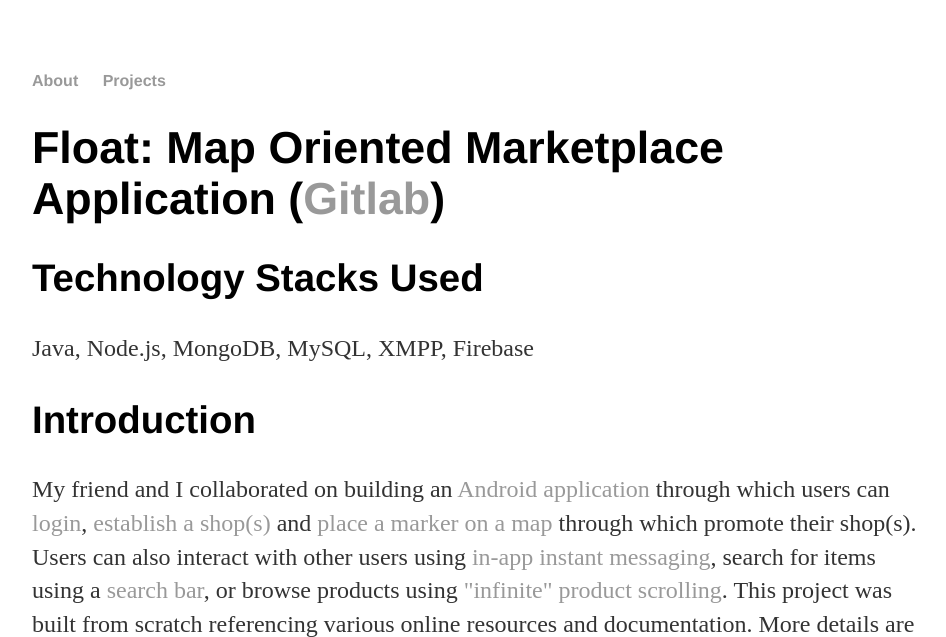
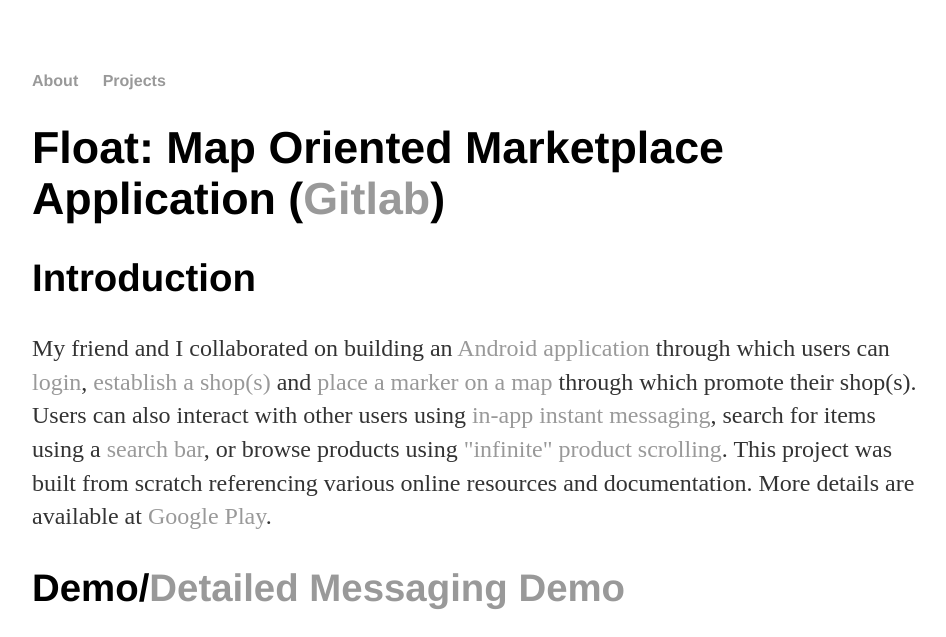
Before and after one commit to jcho7022/jcho7022.github.io, a Jekyll site: the page built from projects/float/index.html, in a window 1280 px wide and 900 px high, cut to the strip 0-637 px from the top of the window. Shown: the whole strip, without its empty margins (160-1106 px from the left). Built offline with Jekyll 4.4.1, drawn with Linux system fonts in a browser that asks for light colours.

Commit message:
Update index.html

```diff
--- a/projects/float/index.html
+++ b/projects/float/index.html
@@ -3,8 +3,6 @@
 title: "Float: Map Oriented Marketplace Application"
 ---
 <h1>Float: Map Oriented Marketplace Application (<a href="https://gitlab.com/JarvisAPI/float">Gitlab</a>)</h1>
-<h2>Technology Stacks Used</h2>
-<p>Java, Node.js, MongoDB, MySQL, XMPP, Firebase</p>
 
 <h2>Introduction</h2>
 <p>My friend and I collaborated on building an
```
